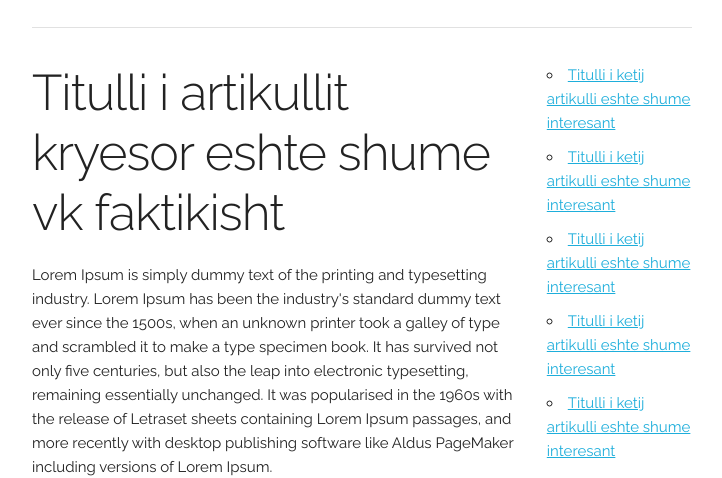
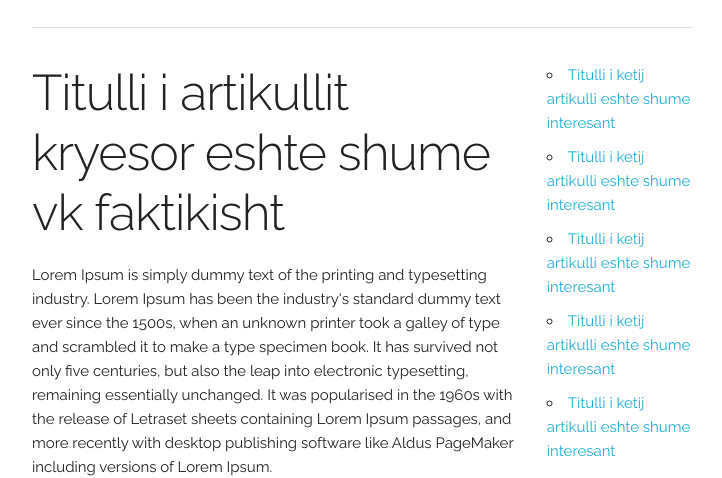
Before and after one commit to Seadi/test, a plain HTML site: page index.html in a window 1280 px wide. Shown: the part 344-822 px from the top of the page, without its empty margins (278-1000 px from the left). Drawn offline with Linux system fonts and the light colour scheme.

Commit message:
Update skeleton.css

```diff
--- a/css/skeleton.css
+++ b/css/skeleton.css
@@ -158,7 +158,8 @@ p {
 /* Links
 –––––––––––––––––––––––––––––––––––––––––––––––––– */
 a {
-  color: #1EAEDB; }
+  color: #1EAEDB;
+  text-decoration: none; }
 a:hover {
   color: #0FA0CE; }
 
```
